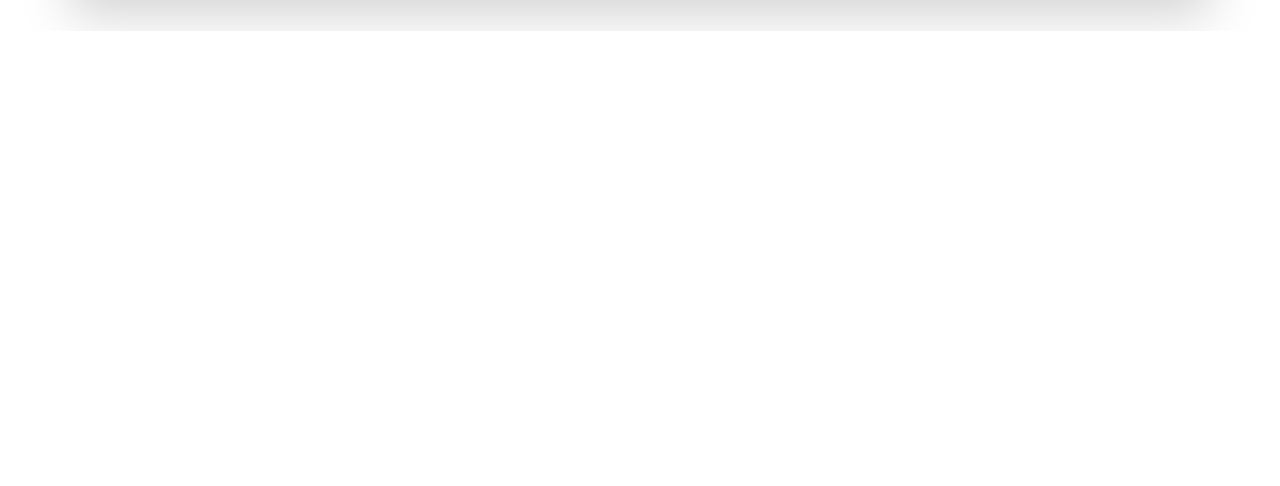
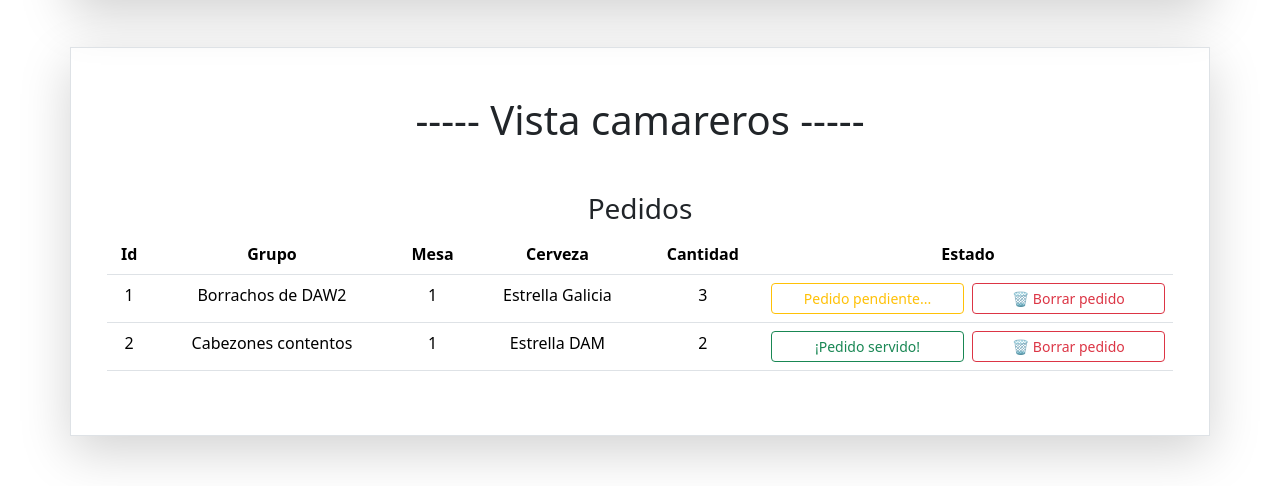
Before and after one commit to KevinJHP19/ExamenM6uf3, a React (Vite) app: page / in a window 1280 px wide. Shown: the part 1121-1607 px from the top of the page. Before the commit the page ends 1152 px from the top, so only its background shows below. Built offline with nearby package versions, Linux system fonts and the light colour scheme.

Commit message:
vista camareros y ex1 hecho

```diff
--- a/src/App.jsx
+++ b/src/App.jsx
@@ -1,6 +1,7 @@
 import { useState } from 'react'
 import Header from './components/Header'
 import Usuarios from './views/Usuarios'
+import Camareros from './views/Camareros'
 
 
 import './App.css'
@@ -15,6 +16,7 @@ function App() {
       <Usuarios/>
     </main>
     <footer>
+      <Camareros/>
 
     </footer>
 
--- a/src/views/Camareros.jsx
+++ b/src/views/Camareros.jsx
@@ -0,0 +1,54 @@
+export default function Camareros() {
+
+    console.log("Camareros cargado")
+    return(
+        <div id="tablaPedidos" class="container mt-5 mb-5 p-5 border shadow-lg ">
+      <div className="row">
+        <h1 className="text-center mb-5 ">----- Vista camareros -----</h1>
+      <h3>Pedidos</h3>
+      <table className="table">
+        <thead>
+          <tr>
+            <th>Id</th>
+            <th>Grupo</th>
+            <th>Mesa</th>
+            <th>Cerveza</th>
+            <th>Cantidad</th>
+            <th>Estado</th>
+          </tr>
+        </thead>
+        <tbody>
+          <tr>
+            <td>1</td>
+            <td>Borrachos de DAW2</td>
+            <td>1</td>
+            <td>Estrella Galicia</td>
+            <td>3</td>
+            <td>
+              <div className="d-flex gap-2">
+                <button className="btn btn-outline-warning w-100 btn-sm">Pedido pendiente...</button>
+                <button className="btn btn-outline-danger w-100 btn-sm"> 🗑 Borrar pedido</button>
+              </div>
+
+            </td>
+          </tr>
+          <tr>
+            <td>2</td>
+            <td>Cabezones contentos</td>
+            <td>1</td>
+            <td>Estrella DAM</td>
+            <td>2</td>
+            <td>
+              <div className="d-flex gap-2">
+                <button className="btn btn-outline-success w-100 btn-sm">¡Pedido servido!</button>
+                <button className="btn btn-outline-danger w-100 btn-sm"> 🗑 Borrar pedido</button>
+              </div>
+            </td>
+          </tr>
+        </tbody>
+      </table>
+      </div>
+
+    </div>
+    )
+}
```
